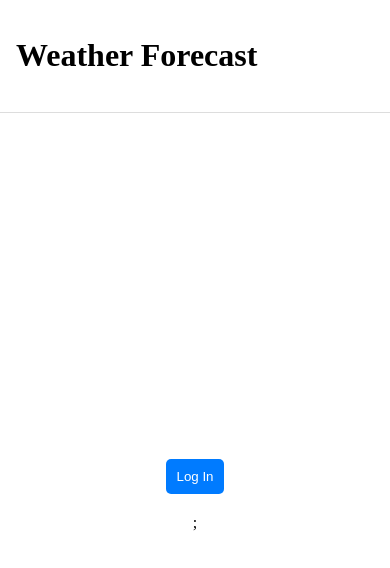
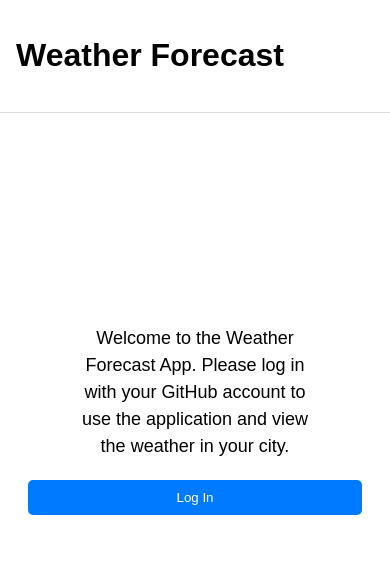
Before and after one commit to miganson/weather-forecast-fend, a React (Create React App) app: page /login in a window 390 px wide. Shown: the top 568 px of the page. Built offline with nearby package versions, Linux system fonts and the light colour scheme.

Commit message:
Added responsive CSS to all components

```diff
--- /dev/null
+++ b/src/components/CallBackPage/CallBackPage.css
@@ -0,0 +1,27 @@
+.loading-container {
+  display: flex;
+  flex-direction: column;
+  align-items: center;
+  justify-content: center;
+  height: 100vh;
+  text-align: center;
+}
+
+.spinner {
+  width: 50px;
+  height: 50px;
+  border-radius: 50%;
+  border: 4px solid #f3f3f3;
+  border-top: 4px solid #007bff;
+  animation: spin 1s linear infinite;
+  margin-bottom: 20px;
+}
+
+@keyframes spin {
+  0% {
+    transform: rotate(0deg);
+  }
+  100% {
+    transform: rotate(360deg);
+  }
+}
--- a/src/components/CallBackPage/CallBackPage.js
+++ b/src/components/CallBackPage/CallBackPage.js
@@ -1,6 +1,7 @@
 import React, { useEffect } from "react";
 import { useAuth0 } from "@auth0/auth0-react";
 import { Navigate } from "react-router-dom";
+import "./CallBackPage.css";
 
 function CallbackPage() {
   const { isAuthenticated, getAccessTokenSilently, loginWithRedirect } =
@@ -8,7 +9,7 @@ function CallbackPage() {
 
   useEffect(() => {
     if (isAuthenticated) {
-          getAccessTokenSilently().catch(e => {
+      getAccessTokenSilently().catch((e) => {
         console.error(e);
         loginWithRedirect();
       });
@@ -19,7 +20,12 @@ function CallbackPage() {
     return <Navigate to="/" />;
   }
 
-  return <div>Loading...</div>;
+  return (
+    <div className="loading-container">
+      <div className="spinner"></div>
+      <div>Loading...</div>
+    </div>
+  );
 }
 
 export default CallbackPage;
--- a/src/components/Header/Header.css
+++ b/src/components/Header/Header.css
@@ -10,9 +10,23 @@
   border-bottom: 1px solid #ddd;
   background-color: white;
   z-index: 100;
+  font-family: Arial, sans-serif;
 }
 
+.header-button {
+  padding: 0.6em 1em;
+  font-size: 14px;
+  width: 5rem;
+  max-width: 400px;
+  background-color: #007bff;
+  color: #fff;
+  border: none;
+  border-radius: 5px;
+  cursor: pointer;
+}
 
-  .logoutButton {
-    padding: 0.5em 1em;
+@media screen and (max-width: 600px) {
+  .header-button {
+    font-size: 12px;
   }
+}
--- a/src/components/Header/Header.js
+++ b/src/components/Header/Header.js
@@ -1,9 +1,17 @@
-import React from 'react';
+import React from "react";
 import { useAuth0 } from "@auth0/auth0-react";
-import './Header.css';
+import "./Header.css";
 
 function Header() {
-  const { logout, isAuthenticated } = useAuth0();
+  const { logout, isAuthenticated, isLoading } = useAuth0();
+
+  if (isLoading) {
+    return (
+      <div className="loading-container">
+        <div className="spinner"></div>
+      </div>
+    );
+  }
 
   return (
     <div className="header">
@@ -11,7 +19,7 @@ function Header() {
       {isAuthenticated && (
         <button
           onClick={() => logout({ returnTo: window.location.origin })}
-          className="button"
+          className="header-button"
         >
           Log Out
         </button>
--- a/src/components/HomePage/HomePage.css
+++ b/src/components/HomePage/HomePage.css
@@ -1,19 +1,70 @@
 .homePage {
   padding-top: 130px; /* Adjust this value based on the height of your header */
+  display: flex;
+  flex-direction: column;
+  align-items: center;
+  justify-content: center;
+  text-align: center;
+}
+
+.homePage > * {
+  padding: 10px;
+}
+
+.label {
+  margin-bottom: 10px;
 }
 
 .input {
-  margin-bottom: 10px;
+  margin-top: 10px;
+  margin-bottom: 20px;
+  padding: 10px;
+  width: 100%;
+  box-sizing: border-box; /* Ensure the width includes padding and border */
+  border: 1px solid #ccc;
+  border-radius: 5px;
+}
+
+.button {
+  margin-bottom: 20px;
   padding: 10px;
   width: 100%;
   max-width: 400px;
+  background-color: #007bff;
+  color: #fff;
   border: none;
   border-radius: 5px;
-  box-shadow: 0px 0px 5px 2px rgba(0, 0, 0, 0.1);
+  cursor: pointer;
 }
 
 @media (max-width: 768px) {
-  .input {
-    width: 100%;
+  .input,
+  .button {
+    max-width: 100%;
   }
 }
+
+.loading-container {
+  display: flex;
+  justify-content: center;
+  align-items: center;
+  height: 100vh;
+}
+
+.spinner {
+  border: 4px solid rgba(0, 0, 0, 0.1);
+  border-left-color: #007bff;
+  animation: spin 1s linear infinite;
+  border-radius: 50%;
+  width: 50px;
+  height: 50px;
+}
+
+@keyframes spin {
+  0% {
+    transform: rotate(0deg);
+  }
+  100% {
+    transform: rotate(360deg);
+  }
+}
--- a/src/components/HomePage/HomePage.js
+++ b/src/components/HomePage/HomePage.js
@@ -5,12 +5,16 @@ import "./HomePage.css";
 import Header from "../Header/Header";
 
 function HomePage() {
-  const { user, logout, isAuthenticated, isLoading } = useAuth0();
+  const { user, isAuthenticated, isLoading } = useAuth0();
   const [city, setCity] = useState("");
   const navigate = useNavigate();
 
   if (isLoading) {
-    return <div>Loading...</div>;
+    return (
+      <div className="loading-container">
+        <div className="spinner"></div>
+      </div>
+    );
   }
 
   if (!isAuthenticated) {
@@ -44,18 +48,13 @@ function HomePage() {
               value={city}
               onChange={(e) => setCity(e.target.value)}
               required
+              className="input"
             />
           </label>
-          <button type="submit">Get Weather</button>
+          <button type="submit" className="button">
+            Get Weather
+          </button>
         </form>
-        <button
-          onClick={() =>
-            logout({ logoutParams: { returnTo: window.location.origin } })
-          }
-          className="button"
-        >
-          Log Out
-        </button>
       </div>
     </div>
   );
--- a/src/components/LoginPage/LoginPage.css
+++ b/src/components/LoginPage/LoginPage.css
@@ -9,18 +9,18 @@
 }
 
 .loginPage {
-    padding-top: 130px; /* Adjust this value based on the height of your header */
+  display: flex;
+  flex-direction: column;
+  align-items: center;
+  text-align: center;
 }
 
-
-  .input {
-    margin-bottom: 10px;
-    padding: 10px;
-    width: 100%;
-    max-width: 400px;
-    border: none;
-    border-radius: 5px;
-    box-shadow: 0px 0px 5px 2px rgba(0,0,0,0.1);
+.welcome-text {
+  width: 70%;
+  margin-bottom: 20px;
+  font-size: 18px;
+  line-height: 1.5;
+  font-family: Arial, sans-serif;
 }
 
 .button {
@@ -28,7 +28,7 @@
   padding: 10px;
   width: 100%;
   max-width: 400px;
-    background-color: #007BFF;
+  background-color: #007bff;
   color: #fff;
   border: none;
   border-radius: 5px;
@@ -51,9 +51,11 @@
   .input,
   .button {
     width: 100%;
+    max-width: none;
   }
 
   .modal {
     width: 100%;
+    max-width: none;
   }
 }
--- a/src/components/LoginPage/LoginPage.js
+++ b/src/components/LoginPage/LoginPage.js
@@ -13,11 +13,14 @@ function LoginPage() {
     <div className="container">
       <Header />
       <div className="loginPage">
+        <div className="welcome-text">
+          Welcome to the Weather Forecast App. Please log in with your GitHub
+          account to use the application and view the weather in your city.
+        </div>
         <button onClick={() => loginWithRedirect()} className="button">
           Log In
         </button>
       </div>
-      ;
     </div>
   );
 }
--- a/src/components/WeatherPage/WeatherPage.css
+++ b/src/components/WeatherPage/WeatherPage.css
@@ -3,10 +3,14 @@
   flex-direction: column;
   align-items: center;
   padding-top: 130px; /* Adjust this value based on the height of your header */
+  font-family: Arial, sans-serif;
 }
 
 .city {
   text-transform: capitalize;
+  font-size: 24px;
+  font-weight: bold;
+  margin-bottom: 10px;
 }
 
 table {
@@ -15,26 +19,53 @@ table {
   border-collapse: collapse;
   margin-top: 20px;
   margin-bottom: 20px;
+  table-layout: fixed; /* Add this property to enforce a fixed layout */
 }
 
 th,
 td {
   border: 1px solid #dddddd;
   text-align: left;
-  padding: 8px;
+  padding: 5px;
+  word-break: break-word; /* Add this property to allow cell contents to wrap */
+  white-space: normal; /* Add this property to enable wrapping */
+}
+
+th {
+  background-color: #007bff;
+  color: #fff;
+}
+
+td:nth-child(odd) {
+  background-color: #f2f2f2;
 }
 
 .backButton {
   align-self: flex-end;
   margin-right: 20px;
+  padding: 0.6em 1em;
+  font-size: 14px;
+  width: 5rem;
+  max-width: 400px;
+  background-color: #007bff;
+  color: #fff;
+  border: none;
+  border-radius: 5px;
+  cursor: pointer;
 }
 
 @media screen and (max-width: 600px) {
   table {
     font-size: 14px;
+    max-width: 100%; /* Set the maximum width to 100% on smaller screens */
   }
 
   .backButton {
     margin-right: 10px;
   }
+
+  th:nth-child(n + 3),
+  td:nth-child(n + 3) {
+    display: none;
+  }
 }
--- a/src/components/WeatherPage/WeatherPage.js
+++ b/src/components/WeatherPage/WeatherPage.js
@@ -1,8 +1,8 @@
-import React, { useState, useEffect } from 'react';
-import { useParams, Navigate, useNavigate } from 'react-router-dom';
-import axios from 'axios';
+import React, { useState, useEffect } from "react";
+import { useParams, Navigate, useNavigate } from "react-router-dom";
+import axios from "axios";
 import { useAuth0 } from "@auth0/auth0-react";
-import Header from '../Header/Header';
+import Header from "../Header/Header";
 import "./WeatherPage.css"; // Importing your new CSS file
 
 function WeatherPage() {
@@ -27,21 +27,17 @@ function WeatherPage() {
     fetchWeatherData();
   }, [city]);
 
-  if (isLoading) {
-    return <div>Loading...</div>;
-  }
-
-  if (!isAuthenticated) {
-    return <Navigate to="/login" />;
-  }
-
-  if (!weather) {
-    return <div>Loading...</div>;
+  if (isLoading || !isAuthenticated || !weather) {
+    return (
+      <div className="loading-container">
+        <div className="spinner"></div>
+      </div>
+    );
   }
 
   return (
     <div className="weatherPage">
-        <Header />
+      <Header />
       <h1 className="city">Weather for {city}</h1>
       <table>
         <thead>
@@ -65,7 +61,7 @@ function WeatherPage() {
           </tr>
         </tbody>
       </table>
-      <button className="button" onClick={() => navigate(-1)}>
+      <button className="backButton" onClick={() => navigate(-1)}>
         Back
       </button>
     </div>
--- a/src/index.js
+++ b/src/index.js
@@ -2,7 +2,6 @@ import React from "react";
 import ReactDOM from "react-dom/client";
 import App from "./App";
 import { Auth0Provider } from "@auth0/auth0-react";
-import "./styles/GlobalStyles.css";
 
 const root = ReactDOM.createRoot(document.getElementById("root"));
 
--- a/src/styles/GlobalStyles.css
+++ /dev/null
@@ -1,19 +0,0 @@
-
-  .button {
-    margin-bottom: 20px;
-    padding: 10px;
-    width: 100%;
-    max-width: 400px;
-    background-color: #007BFF;
-    color: #fff;
-    border: none;
-    border-radius: 5px;
-    cursor: pointer;
-  }
-
-  @media (max-width: 768px) {
-    .input,
-    .button {
-      width: 100%;
-    }
-  }
```
Lines whose indentation alone changed are shown as unchanged.
